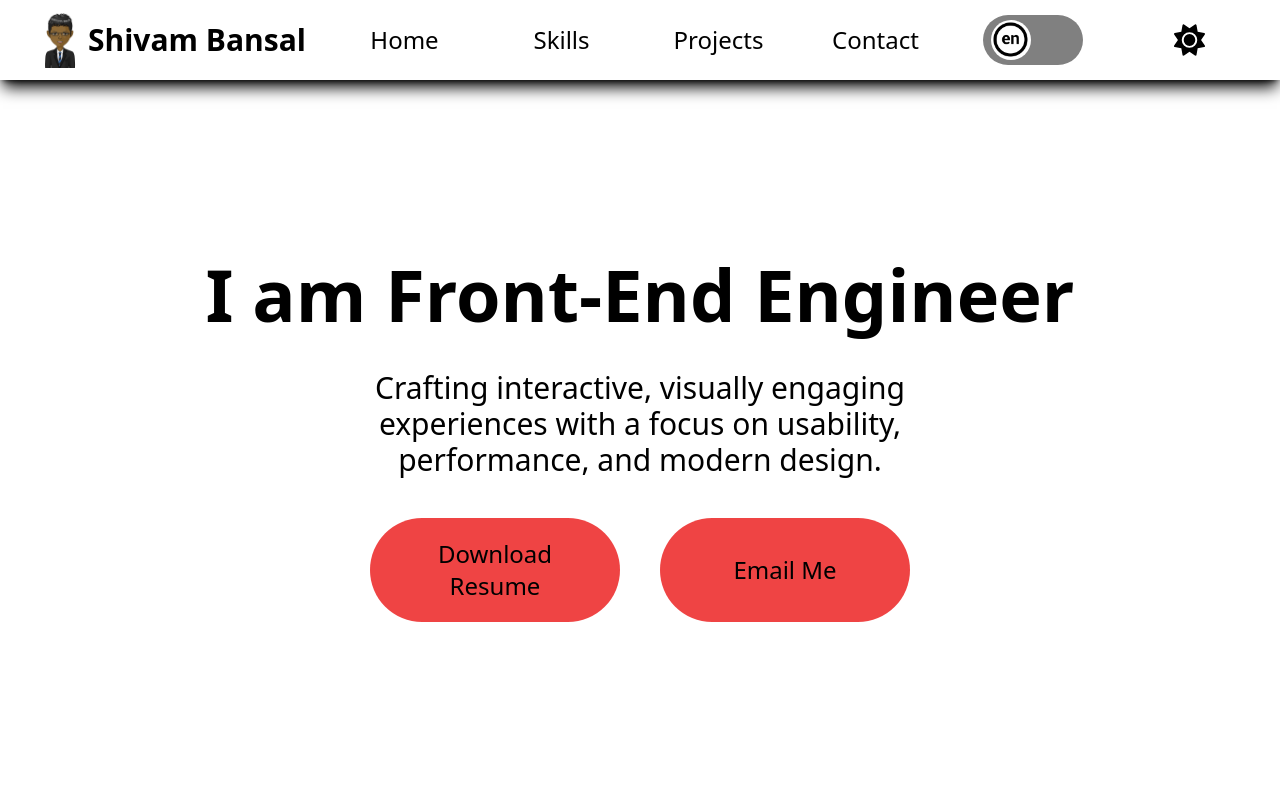
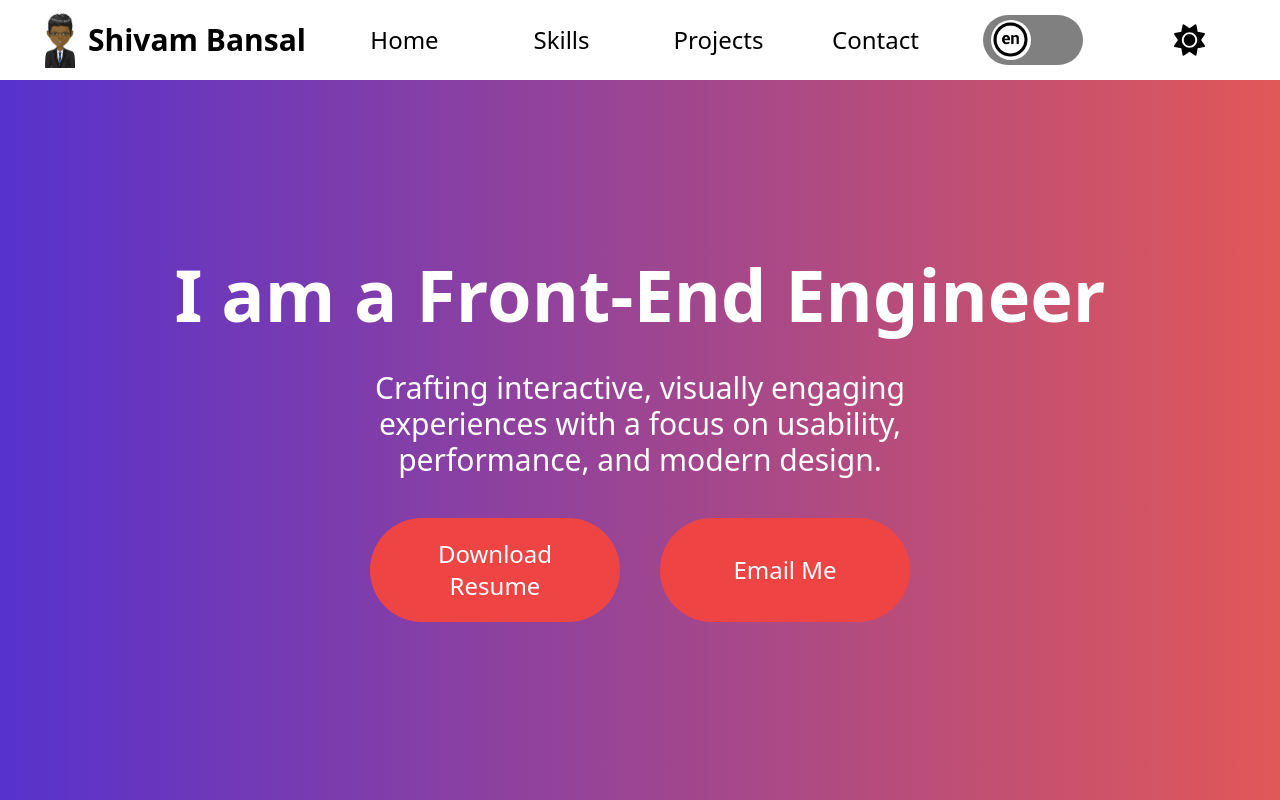
Before and after one commit to Shivam5672/My-Portfolio, a React (Vite) app: page / in a window 1280 px wide. Shown: the top 800 px of the page. Built offline with nearby package versions, Linux system fonts and the light colour scheme.

Commit message:
Portfolio version 1.462

```diff
--- a/src/assets/text.js
+++ b/src/assets/text.js
@@ -6,7 +6,7 @@ const textContent = {
         projects: 'Projects',
         contact: 'Contact',
         name: 'Shivam Bansal',
-        heroHeading: 'I am Front-End Engineer',
+        heroHeading: 'I am a Front-End Engineer',
         heroPara: 'Crafting interactive, visually engaging experiences with a focus on usability, performance, and modern design.',
         heroDownloadResume:'Download Resume',
         heroEmailMe: 'Email Me',
--- a/src/components/Hero.jsx
+++ b/src/components/Hero.jsx
@@ -4,12 +4,12 @@ import textContent from '../assets/text';
 function Hero({mode, language}) {
     const currentText = language === true ? textContent.english : textContent.japanese;
   return (
-    <div className={`w-[100%] min-h-[90vh] justify-center flex p-10 ${!mode === true ? 'light' : 'dark'} shadow-none`}>
+    <div className={`hero w-[100%] min-h-[90vh] justify-center flex p-10 ${!mode === true ? 'light' : 'dark'} shadow-none`}>
       <div className='flex flex-col w-[50%] gap-10 justify-center items-center'>
-        <h1 className='text-center font-bold text-7xl w-max'>{currentText.heroHeading}</h1>
-        <p className='text-3xl text-center'>{currentText.heroPara}</p>
-        <div className='flex w-[90%] gap-10'>
-            <button className='flex items-center justify-center p-5 w-[60%] bg-red-500 rounded-full text-2xl cursor-pointer hover:bg-black hover:text-white'>{currentText.heroDownloadResume}</button>
+        <h1 className='text-center font-bold text-7xl w-max text-white'>{currentText.heroHeading}</h1>
+        <p className='text-3xl text-white text-center'>{currentText.heroPara}</p>
+        <div className='flex w-[90%] gap-10 text-white'>
+            <button className='text-white flex items-center justify-center p-5 w-[60%] bg-red-500 rounded-full text-2xl cursor-pointer hover:bg-black hover:text-white'>{currentText.heroDownloadResume}</button>
             <a href="mailto:shivambansal.ind@gmail.com" className='flex items-center justify-center p-5 w-[60%] bg-red-500 rounded-full text-2xl cursor-pointer hover:bg-black hover:text-white'>{currentText.heroEmailMe}</a>
         </div>
       </div>
--- a/src/index.css
+++ b/src/index.css
@@ -108,3 +108,7 @@ body{
   opacity: 1;
   transform: translateX(0);
 }
+
+.hero{
+  background-image: linear-gradient(to right, #5732cd 0%, #e15858 100%);
+}
```
